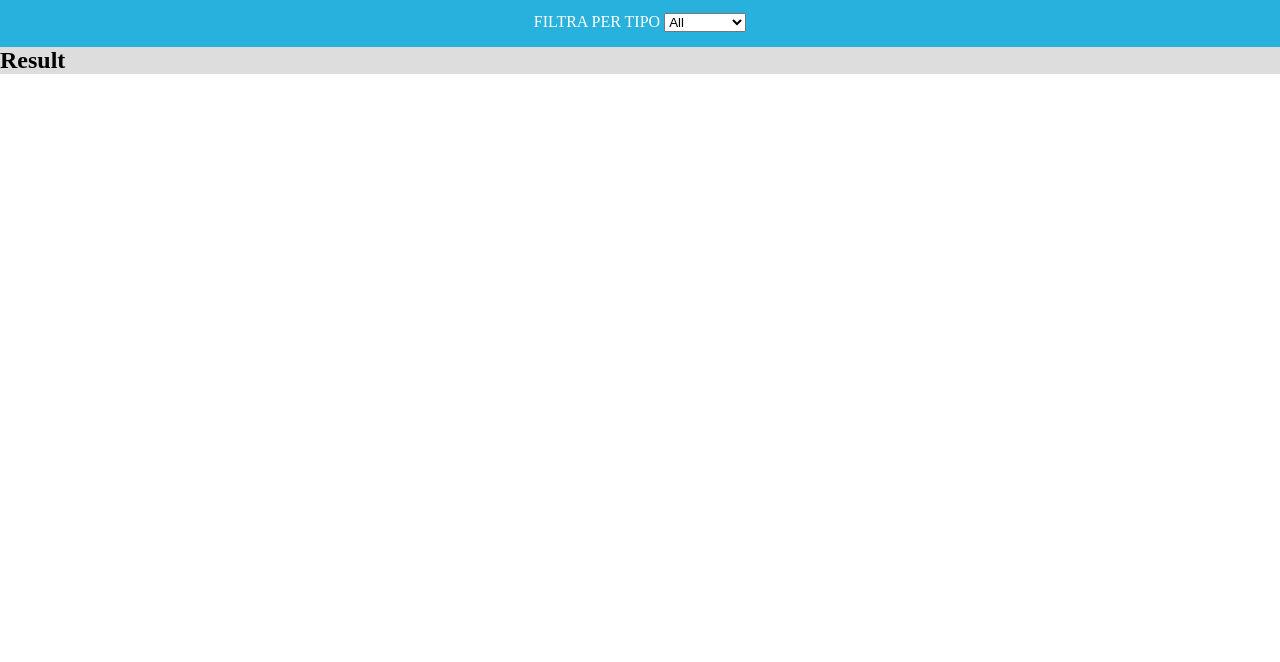
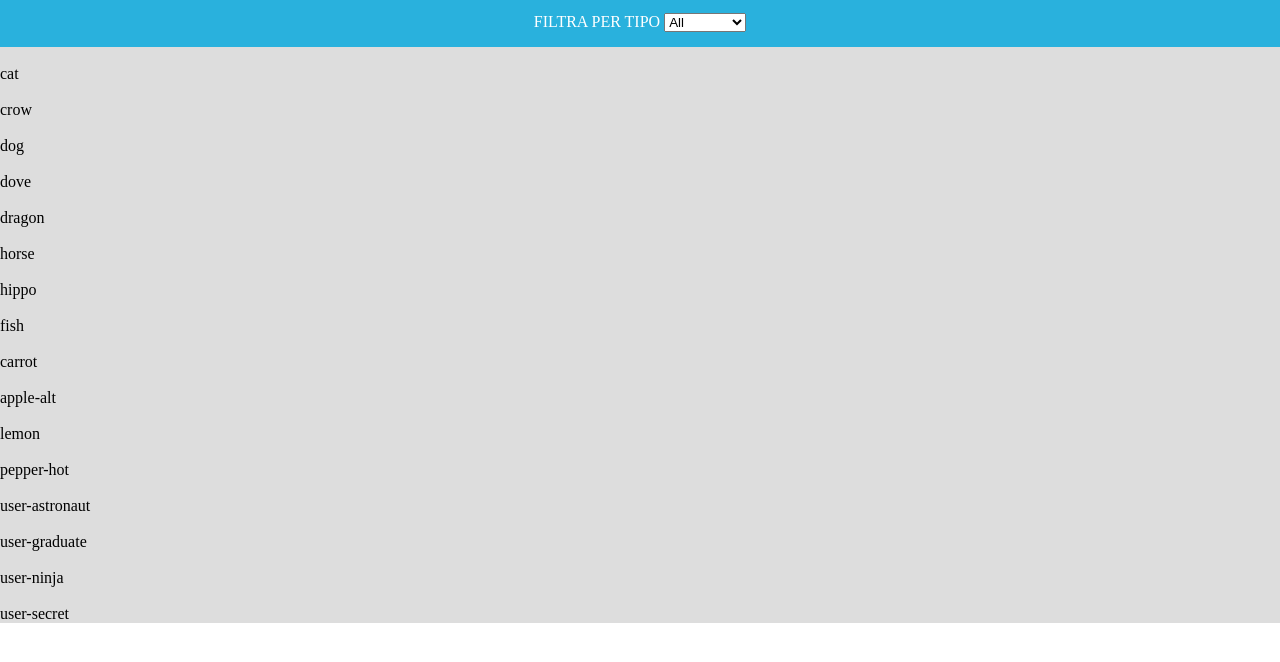
Before and after one commit to Alessia9802/js-es6-icons, a plain HTML site: page milestone_1/index.html in a window 1280 px wide. Shown: the part 40-702 px from the top of the page. Drawn offline with Linux system fonts and the light colour scheme.

Commit message:
font awesome doesn't work

```diff
--- a/milestone_1/assets/js/script.js
+++ b/milestone_1/assets/js/script.js
@@ -103,9 +103,11 @@ const icons = [
 
 console.log(icons);
 
-let selection = document.querySelector("select");
-let result = document.querySelector("result");
-
-selection.addEventListener("change", () => {
-  result.innerText = selection.options[selection.selectedIndex].text;
+icons.forEach((icon, index, array) => {
+  const cardElement = `
+        <div class="card">
+        <i class="${icon.family} ${icon.prefix} ${icon.name}"></i>
+        <p>${icon.name}</p>
+      </div>`;
+  document.querySelector(".cards").insertAdjacentHTML("beforeend", cardElement);
 });
--- a/milestone_1/index.html
+++ b/milestone_1/index.html
@@ -24,7 +24,7 @@
       <div class="section_blue">
         <!-- menu a tendina -->
         <p class="title">Filtra per tipo</p>
-        <select name="select" id="">
+        <select name="select" id="selected">
           <option value="all">All</option>
           <option value="animal">Animal</option>
           <option value="vegetable">Vegetable</option>
@@ -32,7 +32,11 @@
         </select>
       </div>
       <!-- griglia icone -->
-      <h2>Result</h2>
+        <div class="container">
+          <div class="cards"></div>
+        </div>
+
+      </div>
     </main>
     <footer></footer>
     <script src="./assets/js/script.js"></script>
```
